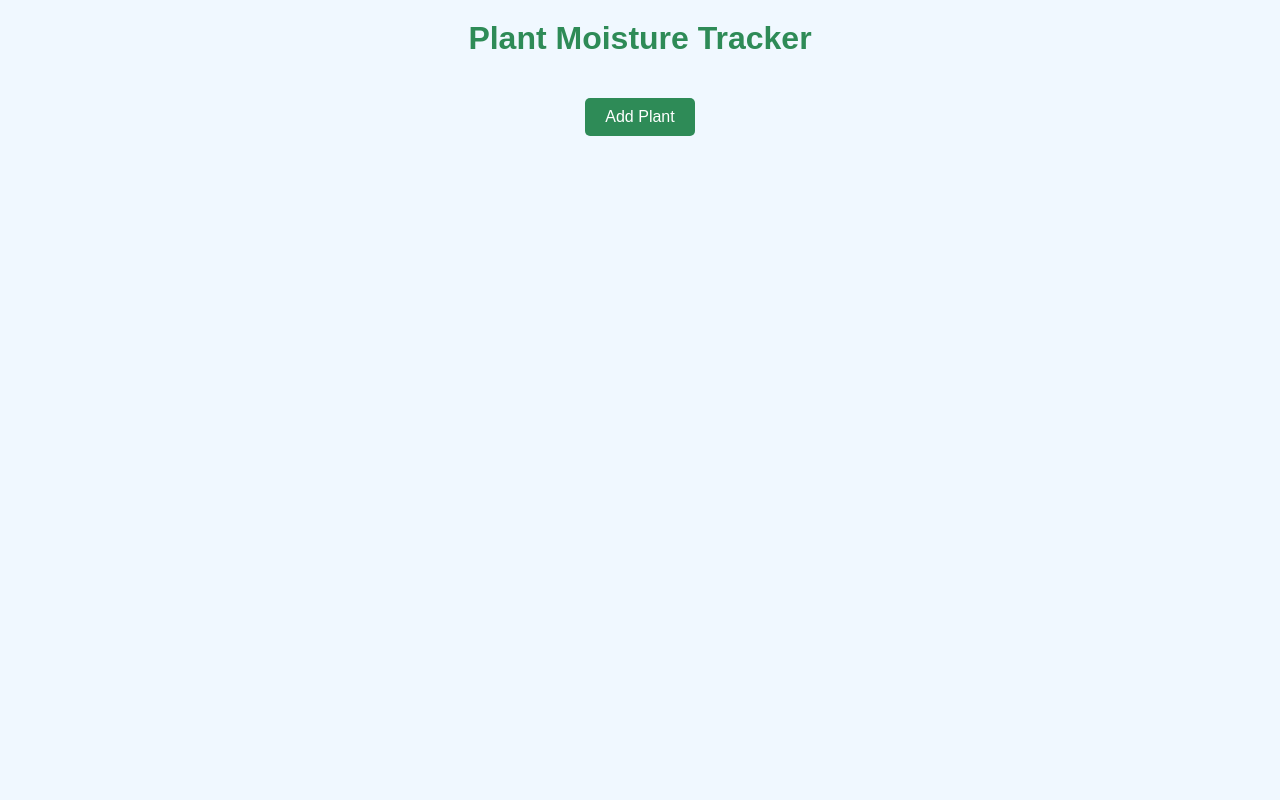
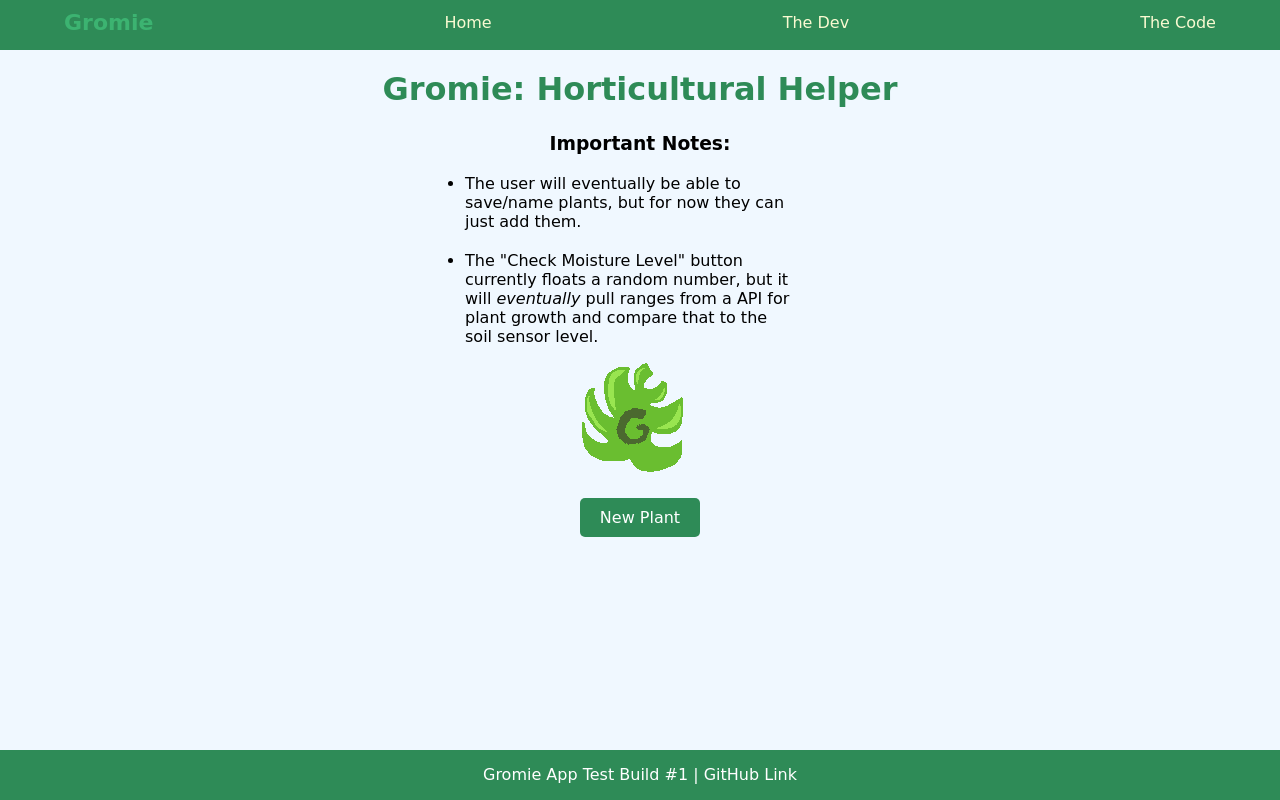
Before and after one commit to EvTheWebDev/gromieApp, a plain HTML site: page index.html in a window 1280 px wide. Drawn offline with Linux system fonts and the light colour scheme.

Commit message:
App Update #2 * Added README file * Fixed img routing issues * Changed images to background images to allow transitions * Edited page stying * Added / Styled Navbar

```diff
--- a/app/app.js
+++ b/app/app.js
@@ -16,13 +16,14 @@ function addPlant(size) {
     plantContainer.innerHTML = `
         <h2>Plant ${plantCount}</h2>
         <div id="plant-status-${plantCount}">
-            <img id="plant-image-${plantCount}" src="images/${size}/happyPlant.png" alt="Plant Image">
+            <div id="plant-image-${plantCount}" class="plant-image" style="background-image: url('');"></div>
             <p id="moisture-level-${plantCount}">Moisture Level: --</p>
         </div>
         <button onclick="updateMoistureLevel(${plantCount}, '${size}')">Check Moisture Level</button>
     `;
     document.getElementById('plants-container').appendChild(plantContainer);
     closeModal();
+    updateMoistureLevel(plantCount, size);
 }
 
 function updateMoistureLevel(plantId, size) {
@@ -36,16 +37,16 @@ function updateMoistureLevel(plantId, size) {
     const plantImage = document.getElementById(`plant-image-${plantId}`);
 
     if (moistureLevel > 75) {
-        plantImage.src = `images/${size}/happyPlant.png`;
+        plantImage.style.backgroundImage = `url('images/${size}/happyPlant.png')`;
         plantImage.alt = "High Moisture Plant";
     } else if (moistureLevel > 50) {
-        plantImage.src = `images/${size}/mehPlant.png`;
+        plantImage.style.backgroundImage = `url('images/${size}/mehPlant.png')`;
         plantImage.alt = "Medium Moisture Plant";
     } else if (moistureLevel > 25) {
-        plantImage.src = `images/${size}/badPlant.png`;
+        plantImage.style.backgroundImage = `url('images/${size}/badPlant.png')`;
         plantImage.alt = "Low Moisture Plant";
     } else {
-        plantImage.src = `images/${size}/sadPlant.png`;
+        plantImage.style.backgroundImage = `url('images/${size}/sadPlant.png')`;
         plantImage.alt = "Very Low Moisture Plant";
     }
 }
--- a/css/styles.css
+++ b/css/styles.css
@@ -1,14 +1,23 @@
+* {
+  font-family: "Pacifico", cursive;
+  margin: 0;
+  padding: 0;
+  box-sizing: border-box;
+}
+
 body {
   font-family: Arial, sans-serif;
   text-align: center;
   background-color: #f0f8ff;
   margin: 0;
   padding: 0;
+  min-height: 100%;
 }
 
 h1 {
   color: #2e8b57;
   margin-top: 20px;
+  margin-bottom: 25px;
 }
 
 button {
@@ -20,17 +29,75 @@ button {
   cursor: pointer;
   border-radius: 5px;
   margin-top: 20px;
+  transition: background-color 0.2s ease-in-out;
 }
-
 button:hover {
   background-color: #3cb371;
 }
 
-#plants-container {
+nav {
+  width: 100%;
+  background-color: #2e8b57;
+  height: 50px;
+  ul {
+    width: 90%;
+    margin: 0 auto;
+    display: flex;
+    align-items: center;
+    justify-content: space-between;
+    padding-top: 10px;
+    li {
+      list-style-type: none;
+      a {
+        color: lightgoldenrodyellow;
+        text-decoration: none;
+        transition: all 0.2s ease-in-out;
+        &:hover {
+          color: lightgreen;
+          text-decoration: underline;
+        }
+      }
+    }
+    .logoHolder {
+      color: #3cb371;
+      h3 {
+        font-size: 22px;
+        transition: all 0.2s ease-in-out;
+        &:hover {
+          color: lightgoldenrodyellow;
+        }
+      }
+    }
+    .logo {
+      width: 50px;
+      height: 50px;
+    }
+  }
+}
+
+.pageContent {
+  margin-top: 20px;
+  min-height: calc(100vh - 120px);
+}
+
+.notesList {
+  width: 300px;
+  margin: 0 auto;
+  ul {
+    margin-left: -25px;
+    text-align: left;
+    li {
+      margin-top: 20px;
+    }
+  }
+}
+
+.plantsHolder {
   display: flex;
   flex-wrap: wrap;
   justify-content: center;
   margin-top: 20px;
+  margin-bottom: 100px;
 }
 
 .plant-container {
@@ -41,26 +108,49 @@ button:hover {
   background-color: #fff;
   width: 300px;
   text-align: center;
+  box-shadow: 0 4px 8px 0 rgba(0, 0, 0, 0.6);
+  transition: all 0.2s ease-in-out;
+  &:hover {
+    transform: scale(1.05);
+    box-shadow: 0 8px 16px 0 rgba(0, 0, 0, 0.3);
+  }
+  h2 {
+    color: #2e8b57;
+    font-size: 30px;
+  }
 }
 
-#plant-image {
-    width: 100%;
-    height: auto;
-    max-width: 100px; /* Set a maximum width */
-    max-height: 100px; /* Set a maximum height */
-    border-radius: 10px;
-    transition: opacity 0.4s ease-in-out;
-    opacity: 1;
+.plant-image {
+  width: 200px;
+  height: 200px;
+  background-size: cover;
+  background-position: center;
+  margin: 0 auto;
+  transition: background-image 0.2s ease-in-out;
 }
 
-.fade-out {
-    opacity: 0;
+footer {
+  width: 100%;
+  height: 50px;
+  background-color: #2e8b57;
+  color: white;
+  text-align: center;
+  padding: 10px;
+  p {
+    padding-top: 5px;
+  }
+  a {
+    color: white;
+    text-decoration: none;
+    transition: all 0.2s ease-in-out;
+    &:hover {
+      color: lightgreen;
+      text-decoration: underline;
+    }
+  }
 }
 
-.fade-in {
-    opacity: 1;
-}
-
+/* Modal */
 .modal {
   display: none;
   position: fixed;
@@ -70,8 +160,8 @@ button:hover {
   width: 100%;
   height: 100%;
   overflow: auto;
-    background-color: rgb(0,0,0);
-    background-color: rgba(0,0,0,0.4);
+  background-color: rgb(0, 0, 0);
+  background-color: rgba(0, 0, 0, 0.4);
   padding-top: 60px;
 }
 
@@ -81,8 +171,13 @@ button:hover {
   padding: 20px;
   border: 1px solid #888;
   width: 80%;
-    max-width: 300px;
+  max-width: 350px;
+  min-height: 200px;
   text-align: center;
+  border-radius: 25px;
+  .modalText {
+    padding: 25px;
+  }
 }
 
 .close {
@@ -90,6 +185,7 @@ button:hover {
   float: right;
   font-size: 28px;
   font-weight: bold;
+  transition: color 0.2s ease-in-out;
 }
 
 .close:hover,
--- a/index.html
+++ b/index.html
@@ -1,26 +1,73 @@
 <!DOCTYPE html>
 <html lang="en">
   <head>
-    <meta charset="UTF-8">
-    <meta name="viewport" content="width=device-width, initial-scale=1.0">
-    <title>Plant Moisture Tracker</title>
-    <link rel="stylesheet" href="css/styles.css">
+    <meta charset="UTF-8" />
+    <meta name="viewport" content="width=device-width, initial-scale=1.0" />
+    <title>Gromie Live Test Build</title>
+    <link rel="stylesheet" href="css/styles.css" />
   </head>
   <body>
-    <h1>Plant Moisture Tracker</h1>
-    <button onclick="showModal()">Add Plant</button>
-    <div id="plants-container"></div>
+    <nav>
+      <ul>
+        <li>
+          <div class="logoHolder">
+            <h3>Gromie</h3>
+          </div>
+        </li>
+        <li><a href="#">Home</a></li>
+        <li>
+          <a target="_blank" href="https://evportfolio.vercel.app/">The Dev</a>
+        </li>
+        <li>
+          <a target="_blank" href="https://github.com/evanjschmitt/gromieApp"
+            >The Code</a
+          >
+        </li>
+      </ul>
+    </nav>
+    <div class="pageContent">
+      <h1>Gromie: Horticultural Helper</h1>
+      <div class="notesList">
+        <h3>Important Notes:</h3>
+        <ul>
+          <li>
+            The user will eventually be able to save/name plants, but for now
+            they can just add them.
+          </li>
+          <li>
+            The "Check Moisture Level" button currently floats a random
+            number, but it will <i>eventually</i> pull ranges from a API for
+            plant growth and compare that to the soil sensor level.
+          </li>
+        </ul>
+      </div>
+      <div class="bigLogo">
+          <img src="images/Gromie Logo.png" alt="Our Logo">
+      </div>
 
-    <!-- Modal for selecting plant size -->
+      <button onclick="showModal()">New Plant</button>
+      <div class="plantsHolder" id="plants-container"></div>
+    </div>
+    <footer>
+      <p>
+        Gromie App Test Build #1 |
+        <a target="_blank" href="https://github.com/evanjschmitt/gromieApp"
+          >GitHub Link</a
+        >
+      </p>
+    </footer>
+
     <div id="plant-size-modal" class="modal">
       <div class="modal-content">
         <span class="close" onclick="closeModal()">&times;</span>
+        <div class="modalText">
           <h2>Select Plant Size</h2>
           <button onclick="addPlant('small')">Small</button>
           <button onclick="addPlant('medium')">Medium</button>
           <button onclick="addPlant('large')">Large</button>
         </div>
       </div>
+    </div>
 
     <script src="app/app.js"></script>
   </body>
```
Also changed, not shown: README.md (added), images/Gromie Logo.png (added), images/large/badPlant.png, images/large/sadPlant.png, images/small/badPlant.png, images/small/sadPlant.png. Lines whose indentation alone changed are shown as unchanged.
